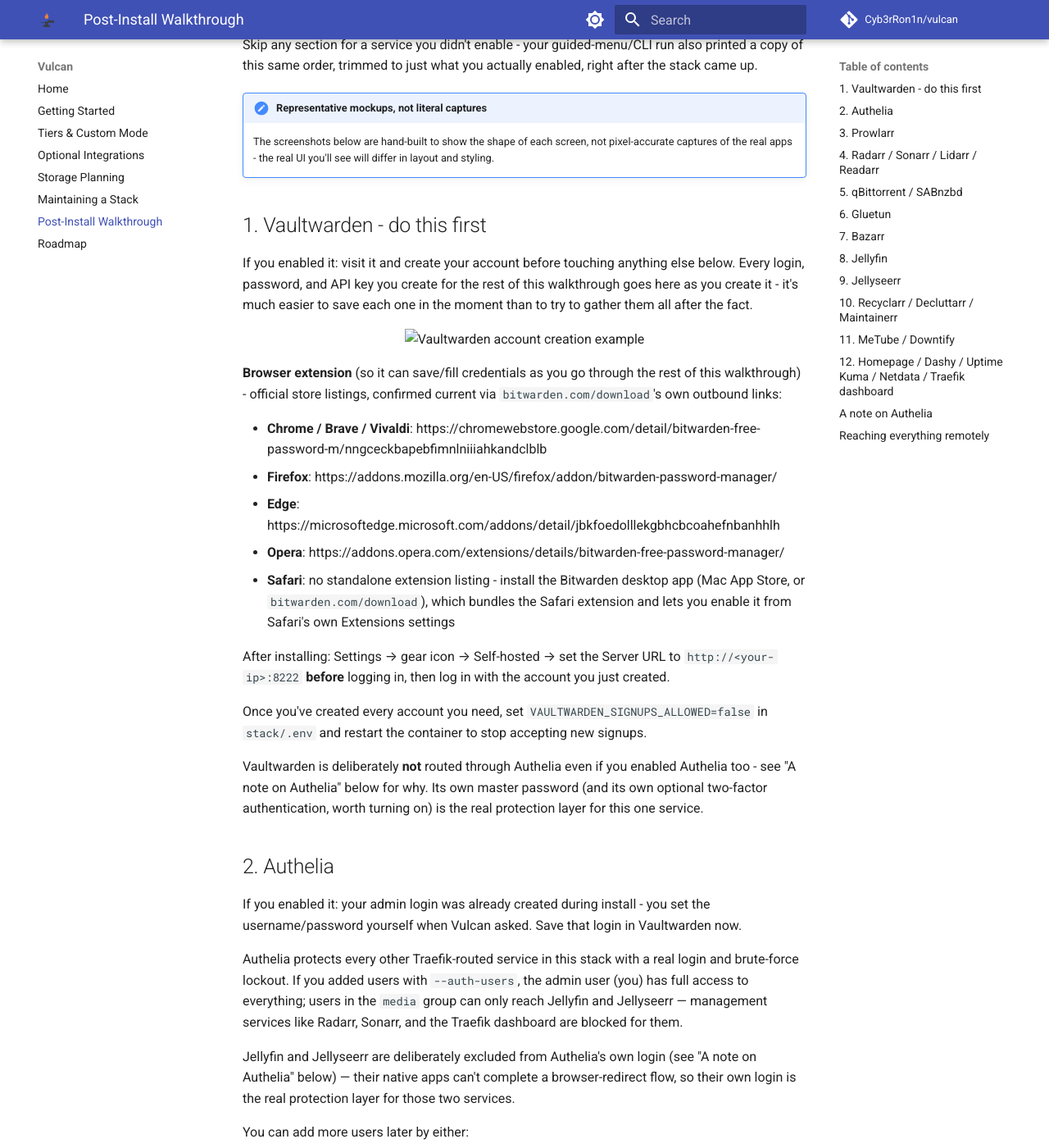
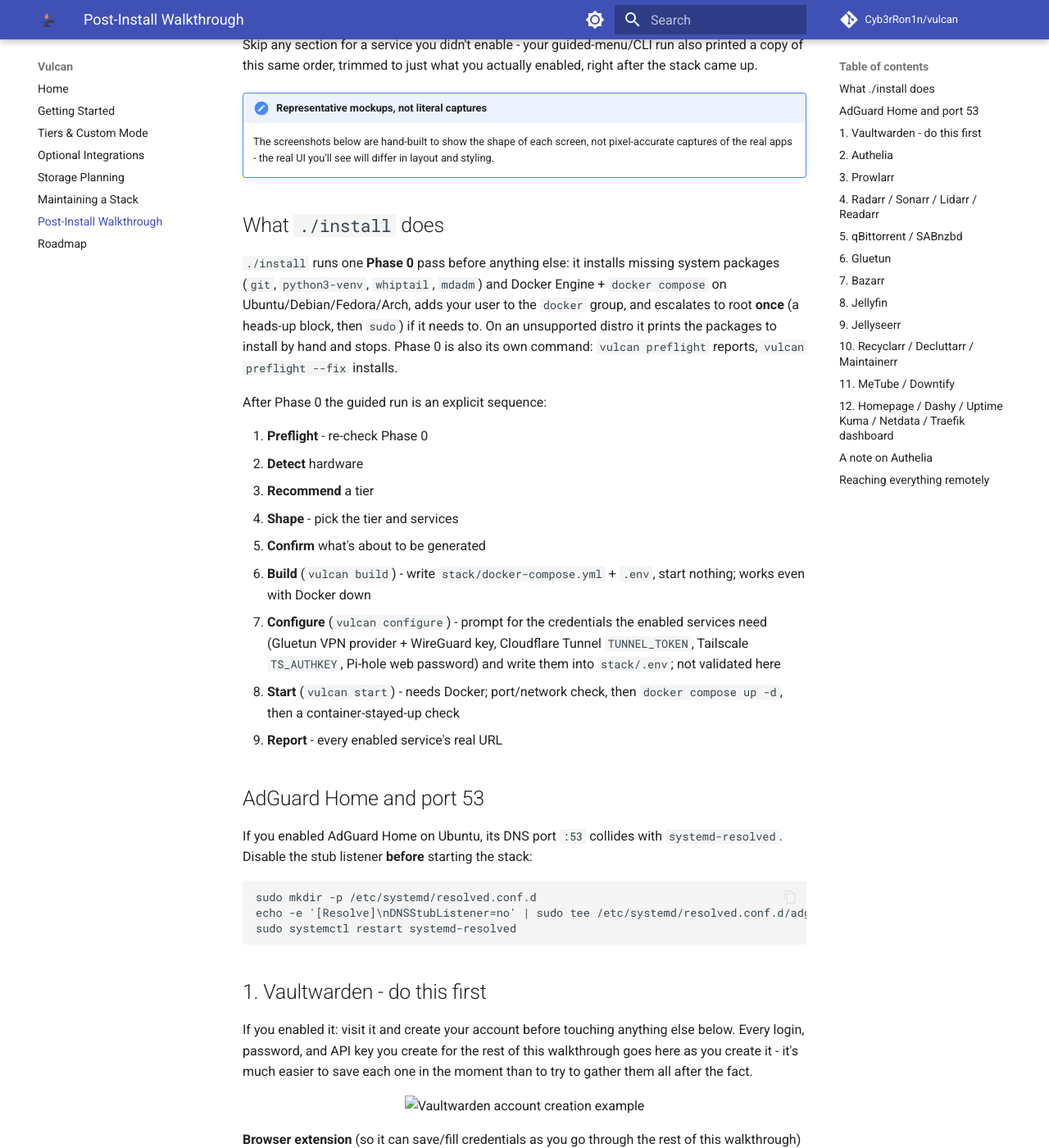
Before and after one commit to Cyb3rRon1n/vulcan, an MkDocs documentation site: the page built from docs/walkthrough.md, in a window 1280 px wide and 1400 px high, scrolled down 282 px. Shown: the whole window at 82% size. Built offline with MkDocs 1.6.1 and Material for MkDocs 9.7.7, drawn with Linux system fonts in a browser that asks for light colours; comment, search, counter and statistics services are not loaded.

Commit message:
docs: Phase 0, the Build->Configure->Start flow, AdGuard :53 note
Co-Authored-By: Claude Sonnet 5 <noreply@anthropic.com>

````diff
--- a/docs/walkthrough.md
+++ b/docs/walkthrough.md
@@ -15,6 +15,45 @@ enabled, right after the stack came up.
     The screenshots below are hand-built to show the shape of each screen,
     not pixel-accurate captures of the real apps - the real UI you'll see
     will differ in layout and styling.
+
+## What `./install` does
+
+`./install` runs one **Phase 0** pass before anything else: it installs
+missing system packages (`git`, `python3-venv`, `whiptail`, `mdadm`) and
+Docker Engine + `docker compose` on Ubuntu/Debian/Fedora/Arch, adds your
+user to the `docker` group, and escalates to root **once** (a heads-up
+block, then `sudo`) if it needs to. On an unsupported distro it prints the
+packages to install by hand and stops. Phase 0 is also its own command:
+`vulcan preflight` reports, `vulcan preflight --fix` installs.
+
+After Phase 0 the guided run is an explicit sequence:
+
+1. **Preflight** - re-check Phase 0
+2. **Detect** hardware
+3. **Recommend** a tier
+4. **Shape** - pick the tier and services
+5. **Confirm** what's about to be generated
+6. **Build** (`vulcan build`) - write `stack/docker-compose.yml` + `.env`,
+   start nothing; works even with Docker down
+7. **Configure** (`vulcan configure`) - prompt for the credentials the
+   enabled services need (Gluetun VPN provider + WireGuard key, Cloudflare
+   Tunnel `TUNNEL_TOKEN`, Tailscale `TS_AUTHKEY`, Pi-hole web password) and
+   write them into `stack/.env`; not validated here
+8. **Start** (`vulcan start`) - needs Docker; port/network check, then
+   `docker compose up -d`, then a container-stayed-up check
+9. **Report** - every enabled service's real URL
+
+## AdGuard Home and port 53
+
+If you enabled AdGuard Home on Ubuntu, its DNS port `:53` collides with
+`systemd-resolved`. Disable the stub listener **before** starting the
+stack:
+
+```
+sudo mkdir -p /etc/systemd/resolved.conf.d
+echo -e '[Resolve]\nDNSStubListener=no' | sudo tee /etc/systemd/resolved.conf.d/adguard.conf
+sudo systemctl restart systemd-resolved
+```
 
 ## 1. Vaultwarden - do this first
 
````
Also changed, not shown: README.md (+13 -11 lines), docs/getting-started/index.md (+12 -8 lines).
